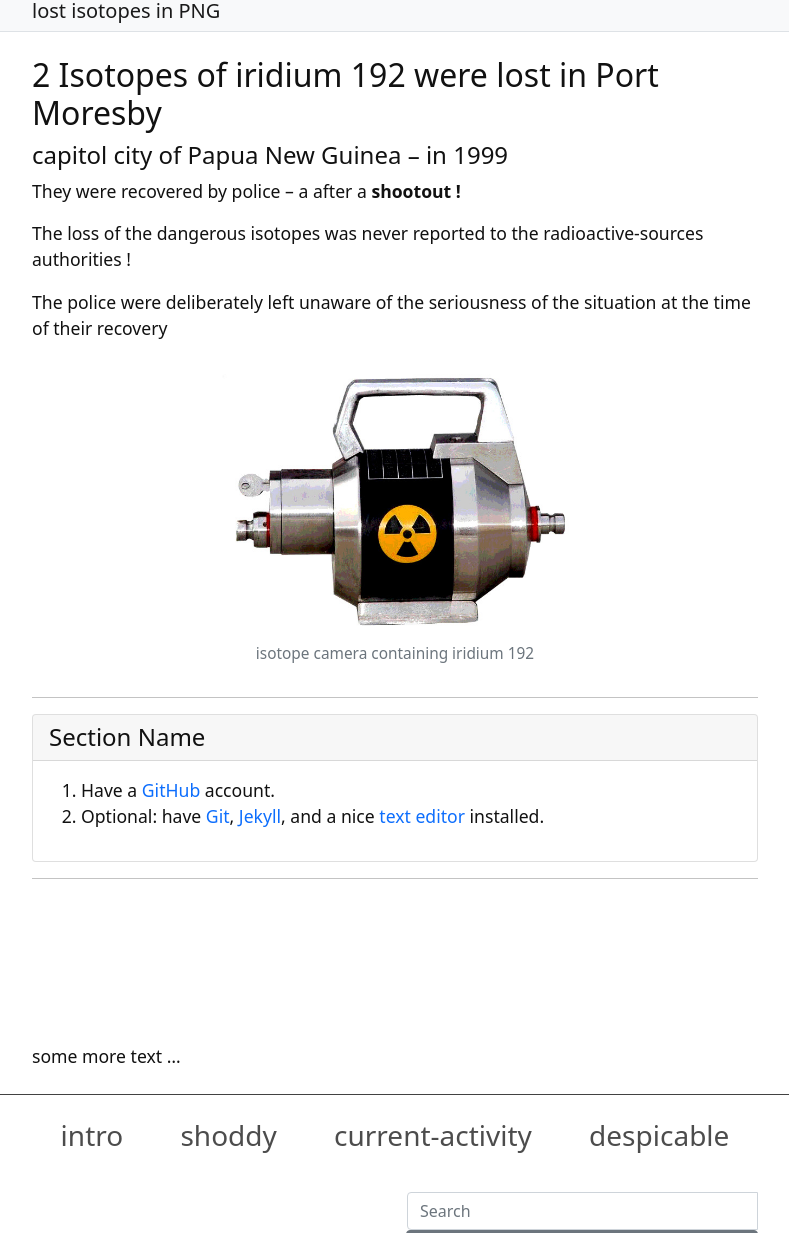
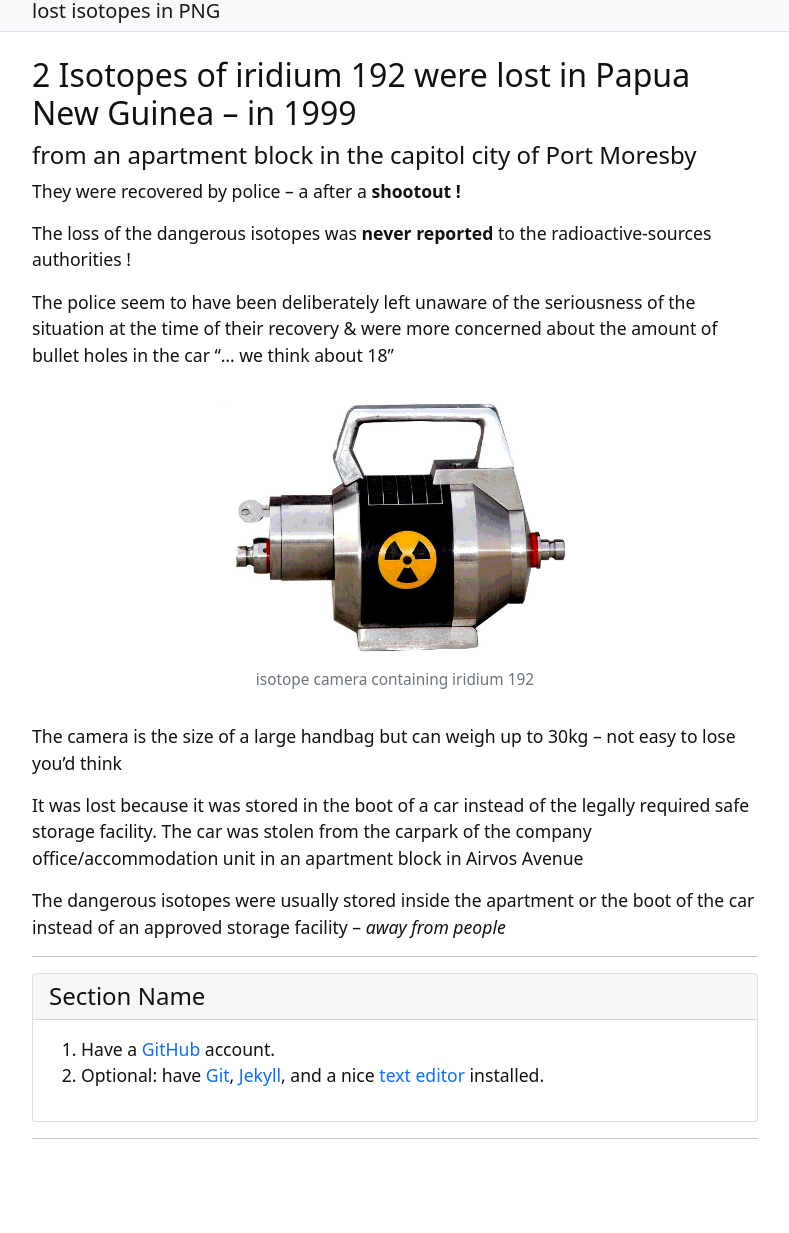
Before and after one commit to DickTurpin-highwayman/lost-isotopes, a Jekyll site: the page built from index.md, in a window 1280 px wide and 1400 px high, cut to the strip 121-1354 px from the top of the window. Shown: the whole strip, without its empty margins (245-1034 px from the left). Built offline with Jekyll 4.4.1, drawn with Linux system fonts in a browser that asks for light colours.

Commit message:
Update index.md

```diff
--- a/index.md
+++ b/index.md
@@ -2,17 +2,22 @@
 title: Home
 layout: default
 ---
-## 2 Isotopes of iridium 192 were lost in Port Moresby
-#### capitol city of Papua New Guinea – in 1999
+## 2 Isotopes of iridium 192 were lost in Papua New Guinea – in 1999
+#### from an apartment block in the capitol city of Port Moresby
 
 They were recovered by police – a after a **shootout !**
 
-The loss of the dangerous isotopes was never reported to the radioactive-sources authorities !
+The loss of the dangerous isotopes was **never reported** to the radioactive-sources authorities !
 
-The police were deliberately left unaware of the seriousness of the situation at the time of their recovery
+The police seem to have been deliberately left unaware of the seriousness of the situation at the time of their recovery & were more concerned about the amount of bullet holes in the car “… we think about 18”
 
 
 {% include figure.html img="isotope-3c.jpg" alt="isotope image" caption="isotope camera containing iridium 192" width="50%" %}
+The camera is the size of a large handbag but can weigh up to 30kg -- not easy to lose you’d think
+
+It was lost because it was stored in the boot of a car instead of the legally required safe storage facility. The car was stolen from the carpark of the company office/accommodation unit in an apartment block in Airvos Avenue
+
+The dangerous isotopes were usually stored inside the apartment or the boot of the car instead of an approved storage facility – *away from people*
 
 ---------------
 
```
